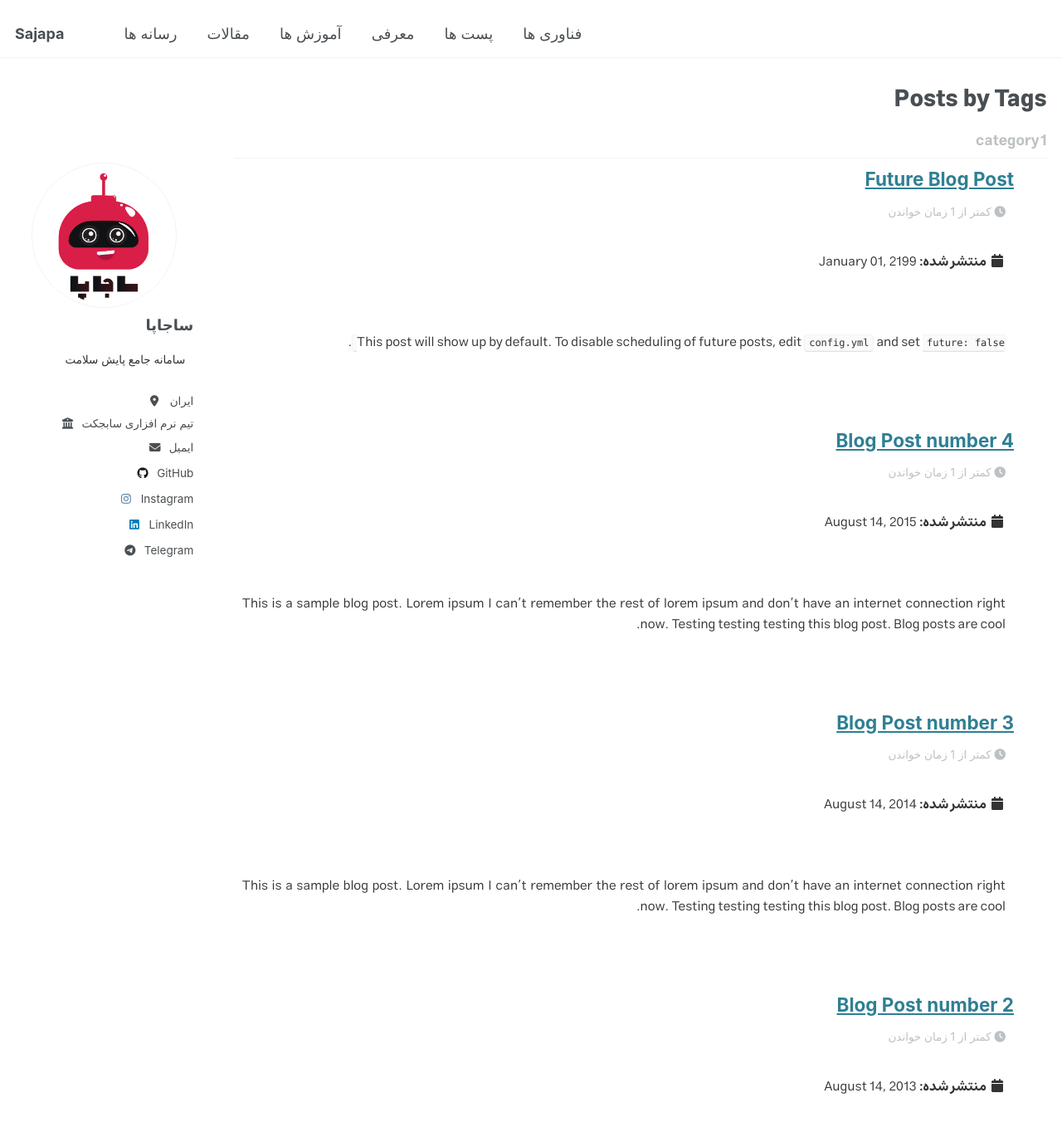
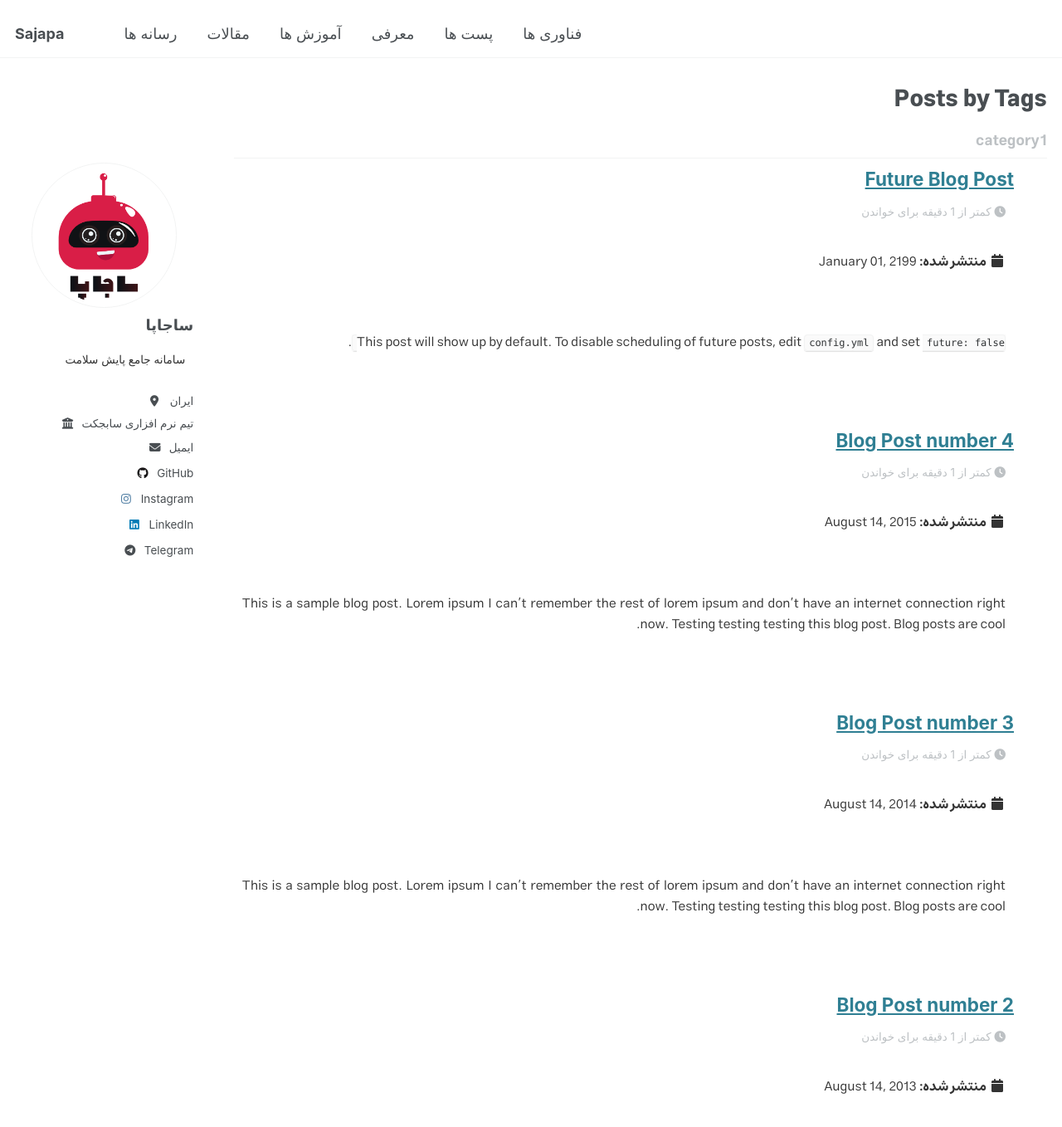
Before and after one commit to Subject-Team/SajapaApp, a Jekyll site: the page built from _pages/tag-archive.html, in a window 1280 px wide and 1400 px high. Shown: the top 1358 px of the window at 83% size. Built offline with Jekyll 4.4.1, drawn with Linux system fonts in a browser that asks for light colours; some of the changed text lies outside the part shown.

Commit message:
Update ui-text.yml

```diff
--- a/_data/ui-text.yml
+++ b/_data/ui-text.yml
@@ -361,7 +361,7 @@ fa-IR: &DEFAULT_FA_IR
   toc_label                  : "در این صفحه"
   ext_link_label             : "پیوند مستقیم"
   less_than                  : "کمتر از"
-  minute_read                : "زمان خواندن"
+  minute_read                : "دقیقه برای خواندن"
   share_on_label             : "اشتراک گذاری در"
   meta_label                 :
   tags_label                 : "برجسب ها:"
```
